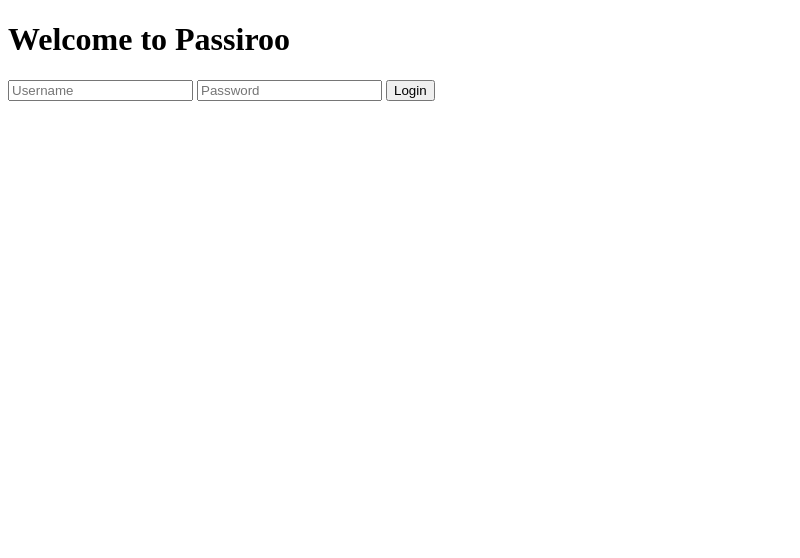
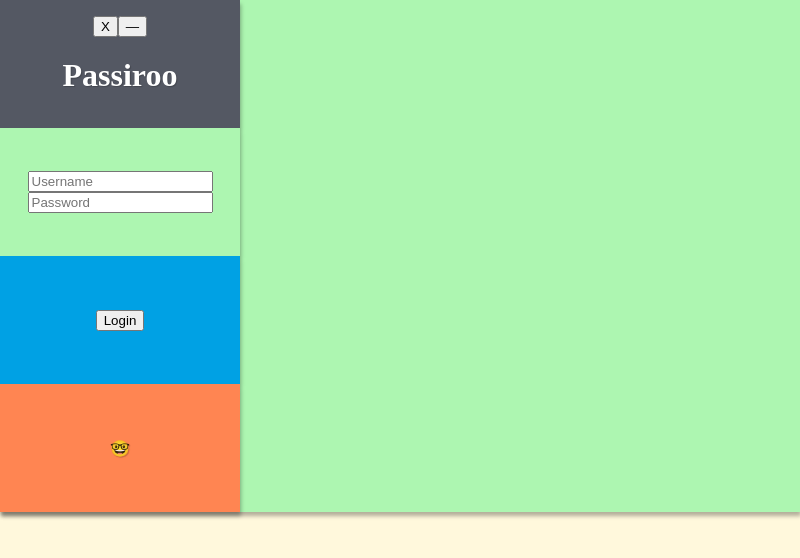
Before and after one commit to austinpapritz/Passiroo, an Electron app: page app/login.html in a window 800 px wide. Drawn offline with Linux system fonts and the light colour scheme.

Commit message:
big css update, added window buttons but functions not working, main app look set

```diff
--- a/app/css/style.css
+++ b/app/css/style.css
@@ -1,14 +1,51 @@
-.welcome {
+body,
+main,
+:root {
+  height: 100%;
+  width: 100%;
+  margin: 0;
+  padding: 0;
+  font-family: 'Roboto', sans-serif;
+  font-size: 16px;
+  line-height: 1.5;
+}
+
+body {
+  display: flex;
+  flex-direction: column;
+  justify-content: center;
+  background:cornsilk;
+  z-index: -100;
+}
+
+.underlay {
   -webkit-box-sizing: content-box;
   -moz-box-sizing: content-box;
   box-sizing: content-box;
-  width: 10em;
-  height: 3em;
-  padding: 20px;
+  position: fixed;
+  top: 0;
+  left: 0;
+  width: 50em;
+  height: 32em;
+  background: #ADF6B1;
+  z-index: -10;
+  -webkit-box-shadow: 1px 4px 4px 0 rgba(0,0,0,0.3) ;
+  box-shadow: 1px 4px 4px 0 rgba(0,0,0,0.3) ;
+  text-shadow: 1px 1px 1px rgba(0,0,0,0.2) ;
+}
+
+.welcome {
+  -webkit-app-region: drag;
+  -webkit-box-sizing: content-box;
+  -moz-box-sizing: content-box;
+  box-sizing: content-box;
+  width: 15em;
+  height: 8em;
   overflow: hidden;
   border: none;
 
   display: flex;
+  flex-direction: column;
   justify-content: center;
   align-items: center;
 
@@ -18,17 +55,21 @@
   text-overflow: ellipsis;
   background: #545863;
   -webkit-box-shadow: 1px 1px 1px 0 rgba(0,0,0,0.3) ;
-  box-shadow: 1px 1px 1px 0 rgba(0,0,0,0.3) ;
+  box-shadow: 1px 4px 4px 0 rgba(0,0,0,0.3) ;
   text-shadow: 1px 1px 1px rgba(0,0,0,0.2) ;
+}
+
+.win-button-container {
+  display: flex;
+  justify-content: flex-end;
 }
 
 .plus {
   -webkit-box-sizing: content-box;
   -moz-box-sizing: content-box;
   box-sizing: content-box;
-  width: 10em;
-  height: 3em;
-  padding: 20px;
+  width: 15em;
+  height: 8em;
   overflow: hidden;
   border: none;
 
@@ -44,7 +85,7 @@
   text-overflow: ellipsis;
   background: #ADF6B1;
   -webkit-box-shadow: 1px 1px 1px 0 rgba(0,0,0,0.3) ;
-  box-shadow: 1px 1px 1px 0 rgba(0,0,0,0.3) ;
+  box-shadow: 1px 4px 4px 0 rgba(0,0,0,0.3) ;
   text-shadow: 1px 1px 1px rgba(0,0,0,0.2) ;
 }
 
@@ -52,9 +93,8 @@
   -webkit-box-sizing: content-box;
   -moz-box-sizing: content-box;
   box-sizing: content-box;
-  width: 10em;
-  height: 3em;
-  padding: 20px;
+  width: 15em;
+  height: 8em;
   overflow: hidden;
   border: none;
 
@@ -69,14 +109,13 @@
   text-overflow: ellipsis;
   background: #00A1E4;
   -webkit-box-shadow: 1px 1px 1px 0 rgba(0,0,0,0.3) ;
-  box-shadow: 1px 1px 1px 0 rgba(0,0,0,0.3) ;
+  box-shadow: 1px 4px 4px 0 rgba(0,0,0,0.3) ;
   text-shadow: 1px 1px 1px rgba(0,0,0,0.2) ;
 }
 
 .about {
-  width: 10em;
-  height: 3em;
-  padding: 20px;
+  width: 15em;
+  height: 8em;
   overflow: hidden;
   border: none;
 
@@ -90,7 +129,19 @@
   -o-text-overflow: ellipsis;
   text-overflow: ellipsis;
   background: #FF8552;
-  -webkit-box-shadow: 1px 1px 1px 0 rgba(0,0,0,0.3) ;
-  box-shadow: 1px 1px 1px 0 rgba(0,0,0,0.3) ;
+  -webkit-box-shadow: 1px 4px 4px 0 rgba(0,0,0,0.3) ;
+  box-shadow: 1px 4px 4px 0 rgba(0,0,0,0.3) ;
   text-shadow: 1px 1px 1px rgba(0,0,0,0.2) ;
 }
+
+.green {
+  background: #ADF6B1;
+}
+
+.blue {
+  background: #00A1E4;
+}
+
+.orange {
+  background: #FF8552;
+}
--- a/app/js/login-user.js
+++ b/app/js/login-user.js
@@ -0,0 +1 @@
+import { close, minimize } from './utilities.js';
--- a/app/js/register-user.js
+++ b/app/js/register-user.js
@@ -16,3 +16,7 @@
 } else {
   console.error('electronAPI is not available');
 }
+
+if (window['electronAPI']) {
+  window['electronAPI'].setupWindowControls();
+}
--- a/app/login.html
+++ b/app/login.html
@@ -5,10 +5,24 @@
   <link rel="stylesheet" type="text/css" href="css/style.css">
 </head>
 <body>
-  <h1>Welcome to Passiroo</h1>
-  <input type="text" id="usernameInput" placeholder="Username">
-  <input type="password" id="passwordInput" placeholder="Password">
-  <button id="loginButton">Login</button>
-  <script src="js/login-user.js"></script>
+  <main>
+    <div class="underlay"></div>
+    <div class="welcome">
+      <div class="win-button-container">
+        <button id="close-button">X</button>
+        <button id="minimize-button">—</button>
+      </div>
+      <h1>Passiroo</h1></div>
+    <div class="plus">
+      <input type="text" id="usernameInput" placeholder="Username">
+      <input type="password" id="passwordInput" placeholder="Password">
+    </div>
+
+    <div class="search">
+      <button id="loginButton">Login</button>
+    </div>
+    <div class="about">🤓</div>
+    <script src="js/login-user.js"></script>
+  </main>
 </body>
 </html>
```
Also changed, not shown: app/index.html (deleted, +0 -20 lines), app/js/main.js (+23 -6 lines), app/js/preload.js (+7 -2 lines), app/js/utilities.js (added, +15 -0 lines), app/register.html (added, +41 -0 lines).
